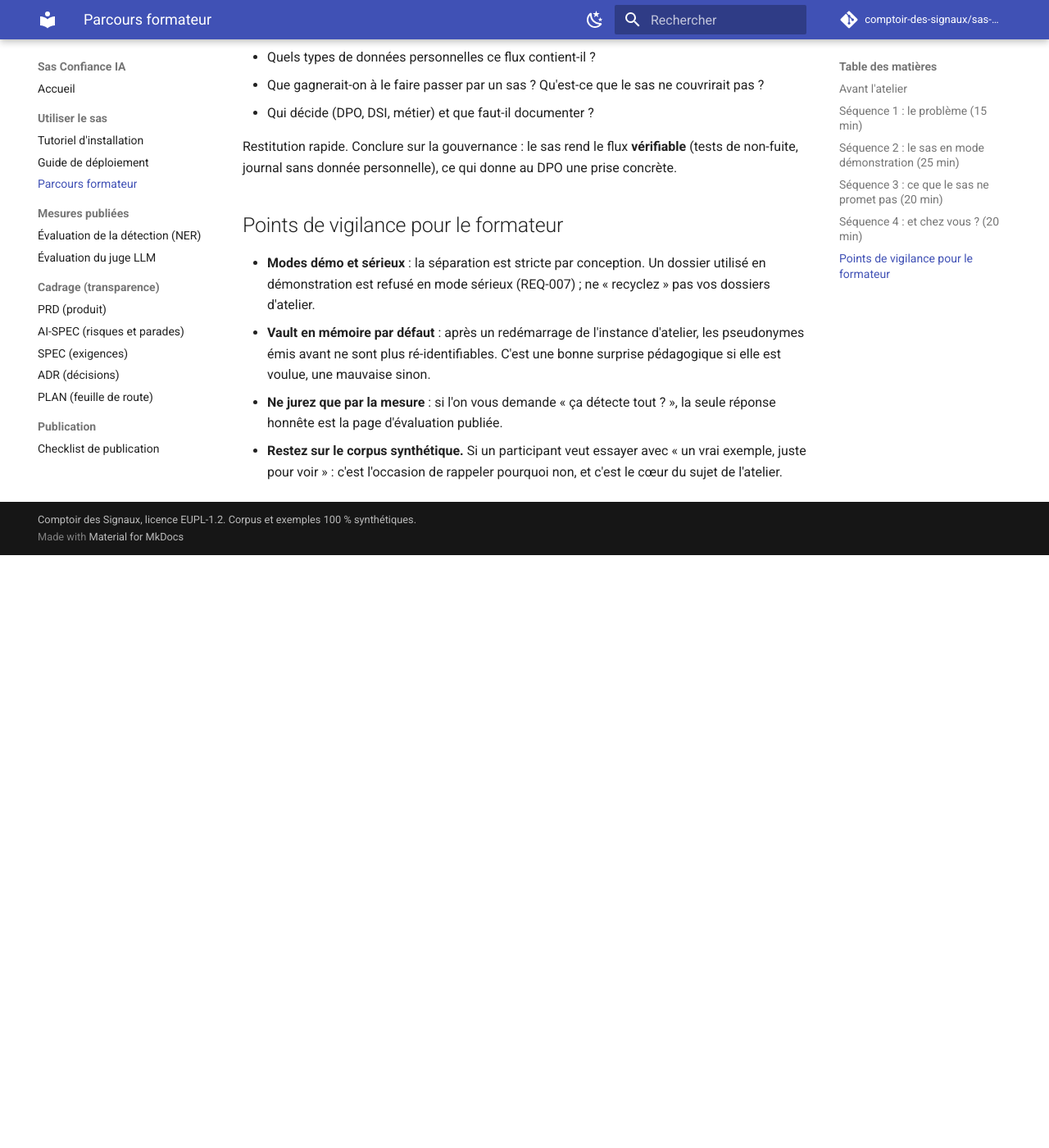
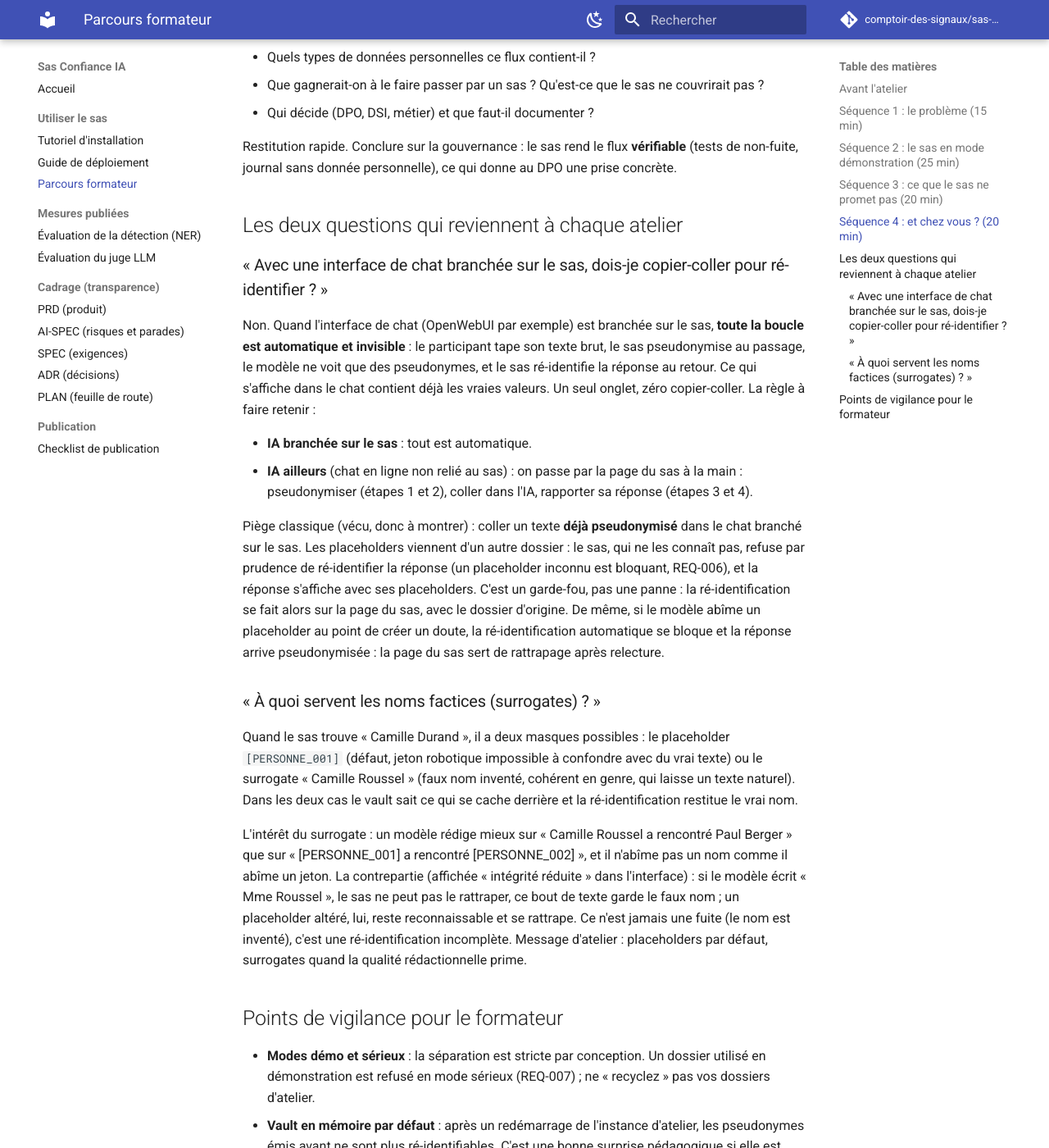
Before and after one commit to comptoir-des-signaux/sas-confiance-ia, an MkDocs documentation site: the page built from docs/parcours-formateur.md, in a window 1280 px wide and 1400 px high, scrolled down 1889 px. Shown: the whole window at 82% size. Built offline with MkDocs 1.6.1 and Material for MkDocs 9.7.7, drawn with Linux system fonts in a browser that asks for light colours; comment, search, counter and statistics services are not loaded; before the commit the page ends 2566 px from its top, so only the background shows below that.

Commit message:
docs: les deux questions récurrentes d'atelier au parcours formateur
Boucle automatique quand l'interface de chat est branchée sur le sas
(zéro copier-coller, un seul onglet) contre parcours manuel quand l'IA est
ailleurs, avec le piège vécu du texte déjà pseudonymisé collé dans le chat
(placeholders d'un autre dossier, garde-fou REQ-006). Et l'explication des
surrogates : un masque qui ressemble à un visage, son intérêt rédactionnel
et sa contrepartie d'intégrité.

Co-Authored-By: Claude Fable 5 <noreply@anthropic.com>

```diff
--- a/docs/parcours-formateur.md
+++ b/docs/parcours-formateur.md
@@ -90,6 +90,51 @@ Restitution rapide. Conclure sur la gouvernance : le sas rend le flux
 **vérifiable** (tests de non-fuite, journal sans donnée personnelle), ce
 qui donne au DPO une prise concrète.
 
+## Les deux questions qui reviennent à chaque atelier
+
+### « Avec une interface de chat branchée sur le sas, dois-je copier-coller pour ré-identifier ? »
+
+Non. Quand l'interface de chat (OpenWebUI par exemple) est branchée sur le
+sas, **toute la boucle est automatique et invisible** : le participant tape
+son texte brut, le sas pseudonymise au passage, le modèle ne voit que des
+pseudonymes, et le sas ré-identifie la réponse au retour. Ce qui s'affiche
+dans le chat contient déjà les vraies valeurs. Un seul onglet, zéro
+copier-coller. La règle à faire retenir :
+
+- **IA branchée sur le sas** : tout est automatique.
+- **IA ailleurs** (chat en ligne non relié au sas) : on passe par la page
+  du sas à la main : pseudonymiser (étapes 1 et 2), coller dans l'IA,
+  rapporter sa réponse (étapes 3 et 4).
+
+Piège classique (vécu, donc à montrer) : coller un texte **déjà
+pseudonymisé** dans le chat branché sur le sas. Les placeholders viennent
+d'un autre dossier : le sas, qui ne les connaît pas, refuse par prudence de
+ré-identifier la réponse (un placeholder inconnu est bloquant, REQ-006), et
+la réponse s'affiche avec ses placeholders. C'est un garde-fou, pas une
+panne : la ré-identification se fait alors sur la page du sas, avec le
+dossier d'origine. De même, si le modèle abîme un placeholder au point de
+créer un doute, la ré-identification automatique se bloque et la réponse
+arrive pseudonymisée : la page du sas sert de rattrapage après relecture.
+
+### « À quoi servent les noms factices (surrogates) ? »
+
+Quand le sas trouve « Camille Durand », il a deux masques possibles : le
+placeholder `[PERSONNE_001]` (défaut, jeton robotique impossible à
+confondre avec du vrai texte) ou le surrogate « Camille Roussel » (faux nom
+inventé, cohérent en genre, qui laisse un texte naturel). Dans les deux cas
+le vault sait ce qui se cache derrière et la ré-identification restitue le
+vrai nom.
+
+L'intérêt du surrogate : un modèle rédige mieux sur « Camille Roussel a
+rencontré Paul Berger » que sur « [PERSONNE_001] a rencontré
+[PERSONNE_002] », et il n'abîme pas un nom comme il abîme un jeton. La
+contrepartie (affichée « intégrité réduite » dans l'interface) : si le
+modèle écrit « Mme Roussel », le sas ne peut pas le rattraper, ce bout de
+texte garde le faux nom ; un placeholder altéré, lui, reste reconnaissable
+et se rattrape. Ce n'est jamais une fuite (le nom est inventé), c'est une
+ré-identification incomplète. Message d'atelier : placeholders par défaut,
+surrogates quand la qualité rédactionnelle prime.
+
 ## Points de vigilance pour le formateur
 
 - **Modes démo et sérieux** : la séparation est stricte par conception. Un
```
